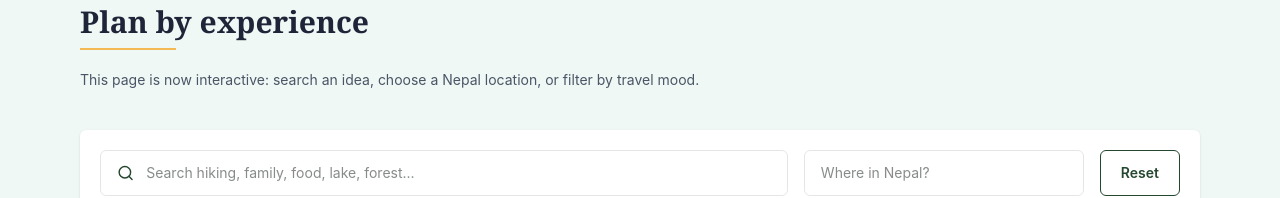
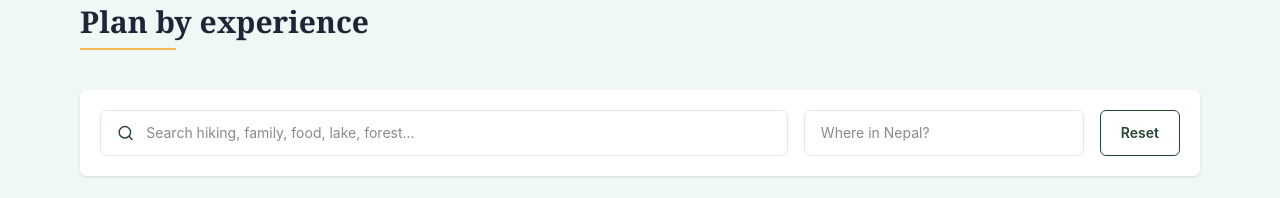
Before and after one commit to sudarshan-amatya/HimalayanCabin, a React (Vite) app in the folder client/: page /get-inspired in a window 1280 px wide. Shown: the part 593-791 px from the top of the page. Built offline with nearby package versions, Linux system fonts and the light colour scheme.

Commit message:
Get inspired

```diff
--- a/client/src/components/ExperienceCard.tsx
+++ b/client/src/components/ExperienceCard.tsx
@@ -7,7 +7,7 @@ type ExperienceCardProps = {
 };
 
 function ExperienceCard({ experience }: ExperienceCardProps) {
-  const cabinUrl = `/cabins?search=${encodeURIComponent(experience.search)}&location=${encodeURIComponent(experience.location)}`;
+  const cabinUrl = `/cabins?location=${encodeURIComponent(experience.location)}`;
 
   return (
     <article className="overflow-hidden rounded-md bg-[#5f6d67] text-white shadow-sm transition hover:-translate-y-1 hover:shadow-xl">
--- a/client/src/pages/GetInspired.tsx
+++ b/client/src/pages/GetInspired.tsx
@@ -90,7 +90,6 @@ function GetInspired() {
       <div className="mx-auto max-w-6xl px-4 py-16">
         <SectionTitle
           title="Plan by experience"
-          subtitle="This page is now interactive: search an idea, choose a Nepal location, or filter by travel mood."
         />
 
         <div className="mb-8 grid gap-4 rounded-md bg-white p-5 shadow-sm md:grid-cols-[1fr_280px_auto]">
```
